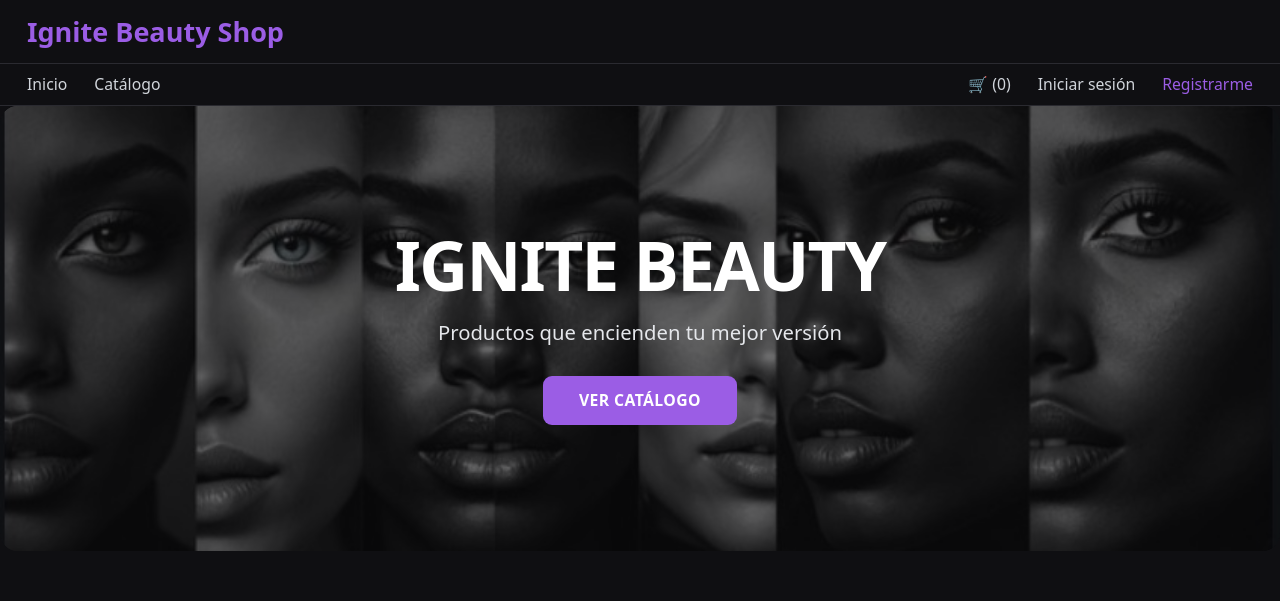
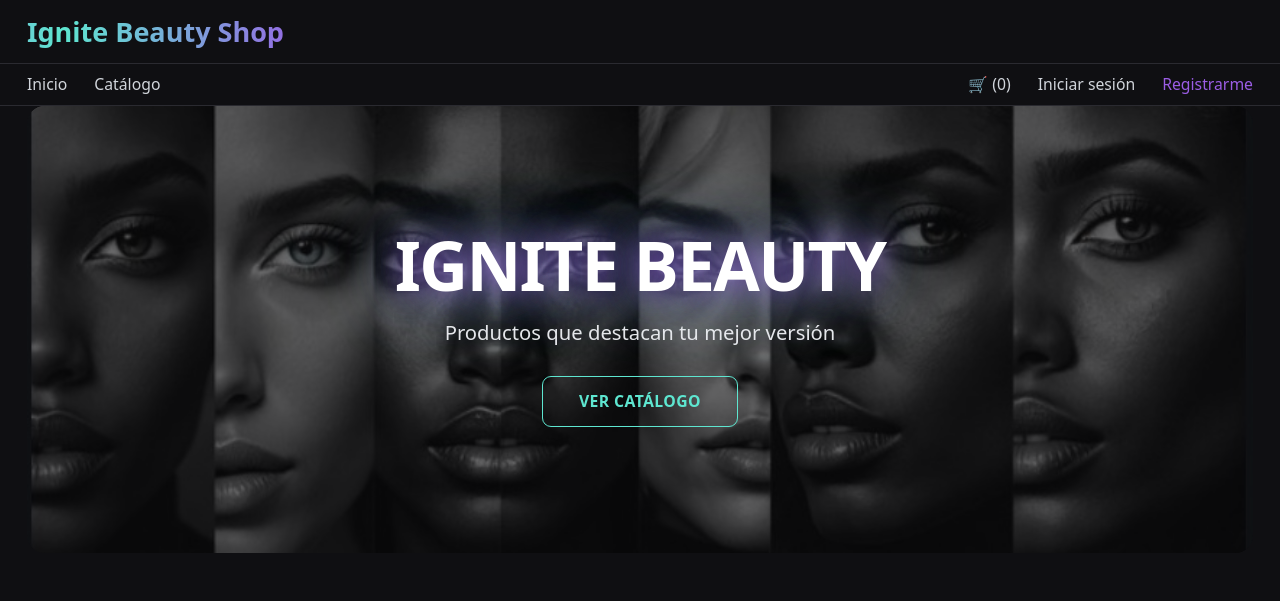
Before and after one commit to Katy-T20/ProyectoM5_KatyTejada, a React (Vite) app: page / in a window 1280 px wide. Shown: the top 601 px of the page. Built offline with nearby package versions, Linux system fonts and the light colour scheme; no server answers; the database is empty.

Commit message:
Fix: Ajustar estilos de Home y catalogo

```diff
--- a/src/components/layout/Navbar.tsx
+++ b/src/components/layout/Navbar.tsx
@@ -21,7 +21,7 @@ export function Navbar() {
       <div className="mx-auto flex max-w-7xl items-center justify-between px-4 py-3 sm:px-6">
         <Link
           to="/"
-          className="text-lg font-bold text-brand-purple sm:text-2xl"
+          className="bg-gradient-to-r from-brand-purple via-brand-teal to-brand-purple bg-[length:200%_auto] bg-clip-text text-lg font-bold text-transparent animate-gradientShift sm:text-2xl"
         >
           Ignite Beauty Shop
         </Link>
--- a/src/pages/Home.tsx
+++ b/src/pages/Home.tsx
@@ -24,7 +24,8 @@ export function Home() {
 
   return (
     <div>
-      <div className="container-app relative overflow-hidden rounded-2xl">
+      <div className="mx-auto max-w-7xl px-4 sm:px-6">
+        <div className="relative overflow-hidden rounded-2xl">
           <img
             src={heroImage}
             alt=""
@@ -32,21 +33,24 @@ export function Home() {
           />
           <div className="absolute inset-0 bg-dark-bg/55" />
 
-        <div className="relative px-4 py-20 text-center sm:py-28">
-          <h1 className="text-4xl font-bold tracking-tight text-white sm:text-6xl">
+          <div className="relative px-6 py-20 text-center sm:py-28">
+            <div className="animate-fadeSlideUp">
+              <h1 className="text-4xl font-bold tracking-tight text-white animate-glowPulse [animation-delay:1s] sm:text-6xl">
                 IGNITE BEAUTY
               </h1>
+            </div>
             <p className="mt-4 text-lg text-gray-200">
               {user
-              ? `${user.displayName}, A un mundo que transforma tu esencia.`
-              : "Productos que encienden tu mejor versión"}
+                ? `${user.displayName?.split(" ")[0]}! Descubre un mundo donde tu esencia se transforma y resplandece.`
+                : "Productos que destacan tu mejor versión"}
             </p>
             <Link
               to="/catalog"
-            className="mt-6 inline-block rounded-lg bg-brand-purple px-8 py-3 text-sm font-semibold uppercase tracking-wide text-white hover:bg-brand-purple-dark"
+              className="mt-6 inline-block rounded-lg border border-brand-teal px-8 py-3 text-sm font-semibold uppercase tracking-wide text-brand-teal transition hover:bg-brand-teal hover:text-dark-bg"
             >
               Ver catálogo
             </Link>
+          </div>
         </div>
       </div>
 
--- a/src/pages/auth/Login.tsx
+++ b/src/pages/auth/Login.tsx
@@ -37,7 +37,7 @@ export function Login() {
 
     try {
       await login(email, password);
-      navigate("/catalog");
+      navigate("/");
     } catch (err) {
       const code =
         (err as { code?: string }).code ??
--- a/tailwind.config.js
+++ b/tailwind.config.js
@@ -32,11 +32,32 @@ export default {
           "0%, 100%": { transform: "translate(0, 0)", opacity: "0.5" },
           "50%": { transform: "translate(10px, -24px)", opacity: "1" },
         },
+        fadeSlideUp: {
+          "0%": { opacity: "0", transform: "translateY(20px)" },
+          "100%": { opacity: "1", transform: "translateY(0)" },
+        },
+        glowPulse: {
+          "0%, 100%": {
+            textShadow:
+              "0 0 25px rgba(155,93,229,0.8), 0 0 55px rgba(94,230,208,0.5), 0 0 80px rgba(155,93,229,0.3)",
+          },
+          "50%": {
+            textShadow:
+              "0 0 45px rgba(155,93,229,1), 0 0 85px rgba(94,230,208,0.7), 0 0 120px rgba(155,93,229,0.5)",
+          },
+        },
+        gradientShift: {
+          "0%, 100%": { backgroundPosition: "0% 50%" },
+          "50%": { backgroundPosition: "100% 50%" },
+        },
       },
       animation: {
         float404: "float404 3.5s ease-in-out infinite",
         drip: "drip 2.2s ease-in infinite",
         floatParticle: "floatParticle 4s ease-in-out infinite",
+        fadeSlideUp: "fadeSlideUp 1s ease-out",
+        glowPulse: "glowPulse 2.5s ease-in-out infinite",
+        gradientShift: "gradientShift 4s ease-in-out infinite",
       },
     },
   },
```
Also changed, not shown: src/assets/Eyes.jpg (added), src/assets/Makeup.jpg. Lines whose indentation alone changed are shown as unchanged.
